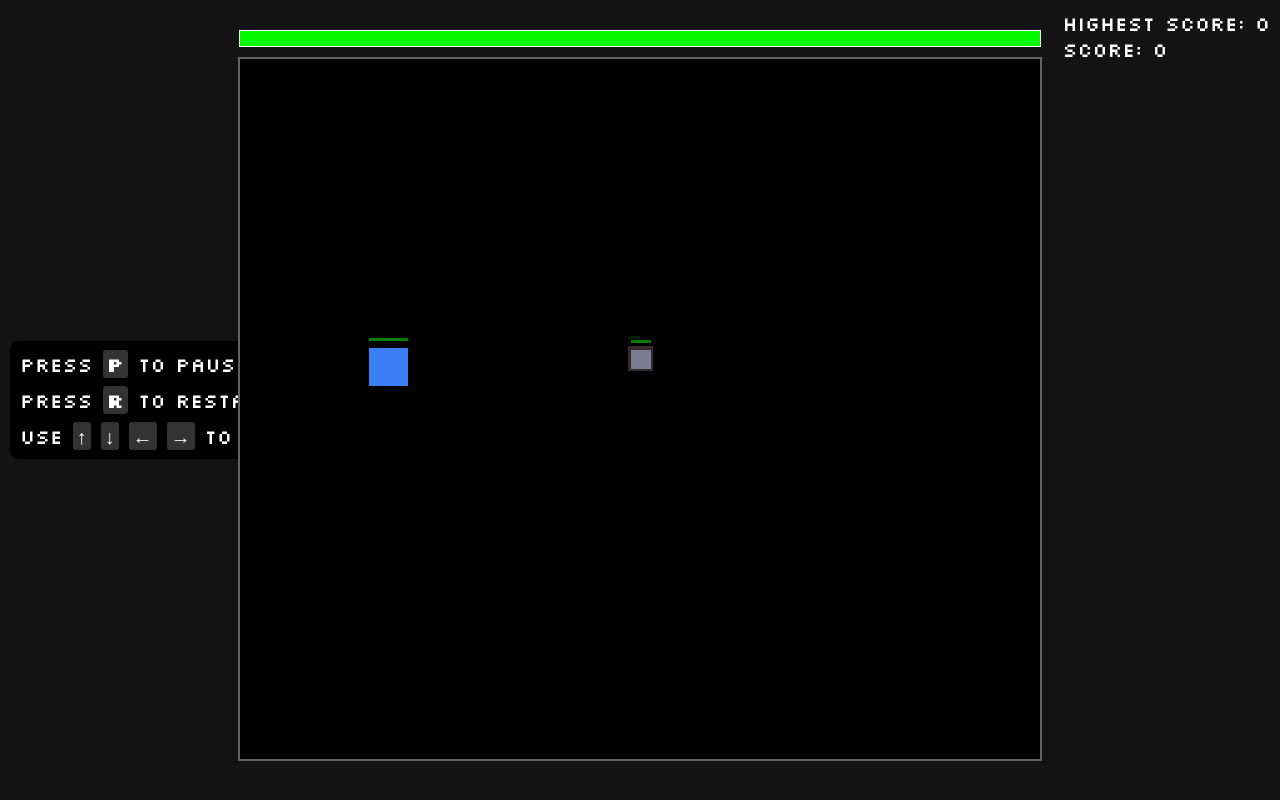
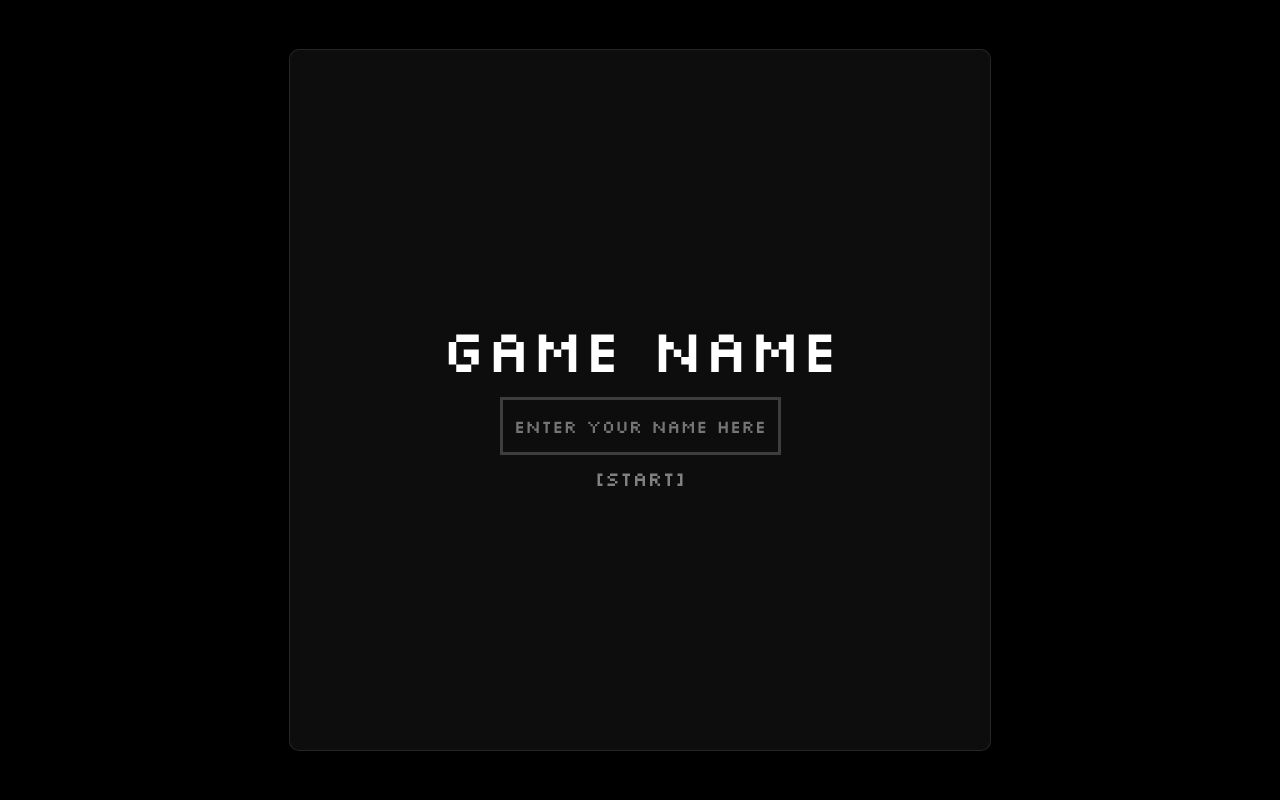
Before and after one commit to david20o7/game-project, a website with bundled scripts: page public/movement/index.html in a window 1280 px wide. Built offline with nearby package versions, Linux system fonts and the light colour scheme.

Commit message:
added homescreen

```diff
--- a/public/movement/Game.js
+++ b/public/movement/Game.js
@@ -25,8 +25,6 @@ export class Game {
   interval = 0;
 
   gameArena = document.querySelector("#box");
-  // pauseScreen = document.querySelector("#pauseScreen");
-  // startButton = document.querySelector("#startGameButton");
 
   // override these method to get the score whenever it updates
   onScoreUpdated = (score) => {};
@@ -116,7 +114,7 @@ export class Game {
   }
 
   gameLoop() {
-    if (this.gameState.gamePaused) {
+    if (this.gameState.gamePaused || this.player.isDead()) {
       return;
     }
 
--- a/public/movement/index.html
+++ b/public/movement/index.html
@@ -22,6 +22,17 @@
   </head>
 
   <body>
+    <div id="startGameScreen" class="overlay">
+      <div id="startGameScreenBox" class="overlayBox">
+        <span class="bigText">Game name</span>
+        <!-- <span class="smallText">enter your name here</span> -->
+        <input type="text" id="username" placeholder="enter your name here" autocomplete="off" />
+        <span id="startGameButton" class="smallText disabled"
+          >[<span class="spacer"></span>start<span class="spacer"></span>]</span
+        >
+      </div>
+    </div>
+
     <div id="pauseScreen" class="overlay">
       <div id="pauseBox" class="overlayBox">
         <span class="bigText">PAUSED</span>
--- a/public/movement/script.js
+++ b/public/movement/script.js
@@ -1,19 +1,28 @@
-import { Player } from "./Player.js";
-import { Chaser } from "./Chaser.js";
-/** @ts-ignore */
 import { Score } from "./Score.js";
 import { StaminaBar } from "./StaminaBar.js";
-import {
-  checkCollision,
-  getRandomEdge,
-  getRandomColour,
-  getSpeedFromSize,
-  getRandomSize,
-  areCircleAndSquareColliding,
-} from "./utilities.js";
 
 import { Game } from "./Game.js";
 
+const startGameScreen = document.querySelector("#startGameScreen");
+const startGameButton = document.querySelector("#startGameButton");
+const username = document.querySelector("#username");
+
+username.addEventListener("input", (e) => {
+  const name = e.target.value;
+
+  if (name.length > 3 && name.length < 16) {
+    startGameButton.classList.remove(["disabled"]);
+  } else {
+    startGameButton.classList.add(["disabled"]);
+  }
+});
+
+startGameButton.addEventListener("click", () => {
+  startGameScreen.style.setProperty("display", "none");
+  beginGame();
+});
+
+function beginGame() {
   const staminaBar = new StaminaBar();
   const staminaBarContainer = document.querySelector("#staminaBoxContainer");
   staminaBarContainer.append(staminaBar.staminaContainer);
@@ -44,3 +53,4 @@ game.onGameRestart = () => {
   };
 
   game.startGame();
+}
--- a/public/movement/style.css
+++ b/public/movement/style.css
@@ -64,6 +64,16 @@ body {
   gap: 30px;
 }
 
+#startGameScreen {
+  background-color: black;
+  display: flex;
+}
+
+#startGameScreenBox {
+  width: 700px;
+  height: 700px;
+}
+
 .bigText {
   font-size: 60px;
 }
@@ -109,6 +119,7 @@ git push --force .keyboardKey {
   flex-direction: column;
   gap: 10px;
 }
+
 .keyboardKey {
   font-weight: bold;
   padding: 1px 4px;
@@ -119,4 +130,44 @@ git push --force .keyboardKey {
 .smallText {
   font-size: 20px;
   color: #fff;
+  cursor: default;
 }
+
+#startGameButton {
+  color: white;
+  cursor: pointer;
+}
+
+#startGameButton.disabled {
+  pointer-events: none;
+  color: grey;
+}
+
+#startGameButton.disabled .spacer {
+  width: 0px;
+}
+
+.spacer {
+  display: inline-block;
+  width: 10px;
+  height: 10px;
+}
+
+#startGameButton:hover {
+  color: yellow;
+}
+
+#startGameButton:hover .spacer {
+  width: 15px;
+}
+
+#username {
+  height: 50px;
+  outline: none;
+  background-color: transparent;
+  border: 3px solid rgba(255, 255, 255, 0.2);
+  color: white;
+  font-size: 18px;
+  text-align: center;
+  font-family: "Silkscreen", sans-serif;
+}
```
Lines whose indentation alone changed are shown as unchanged.
